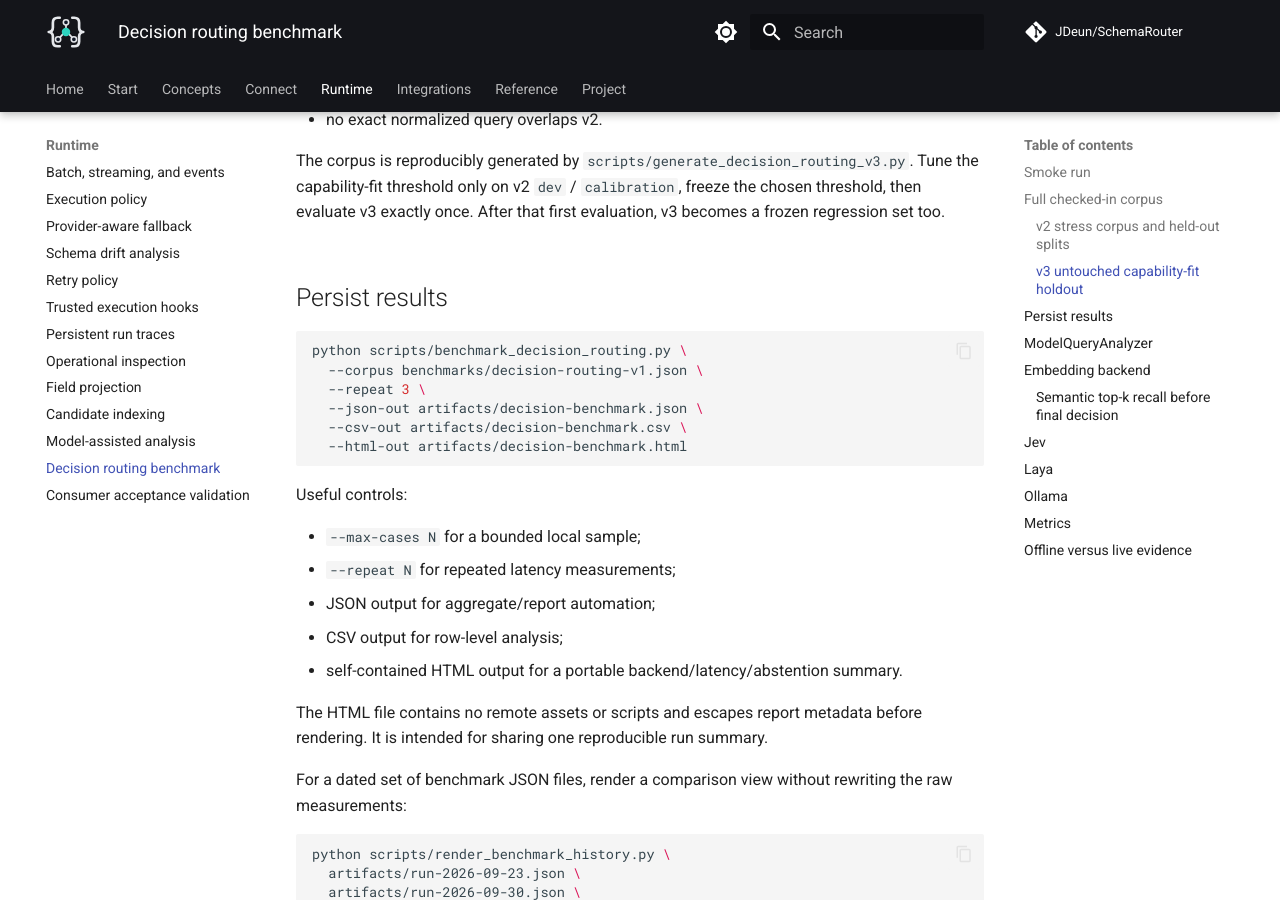
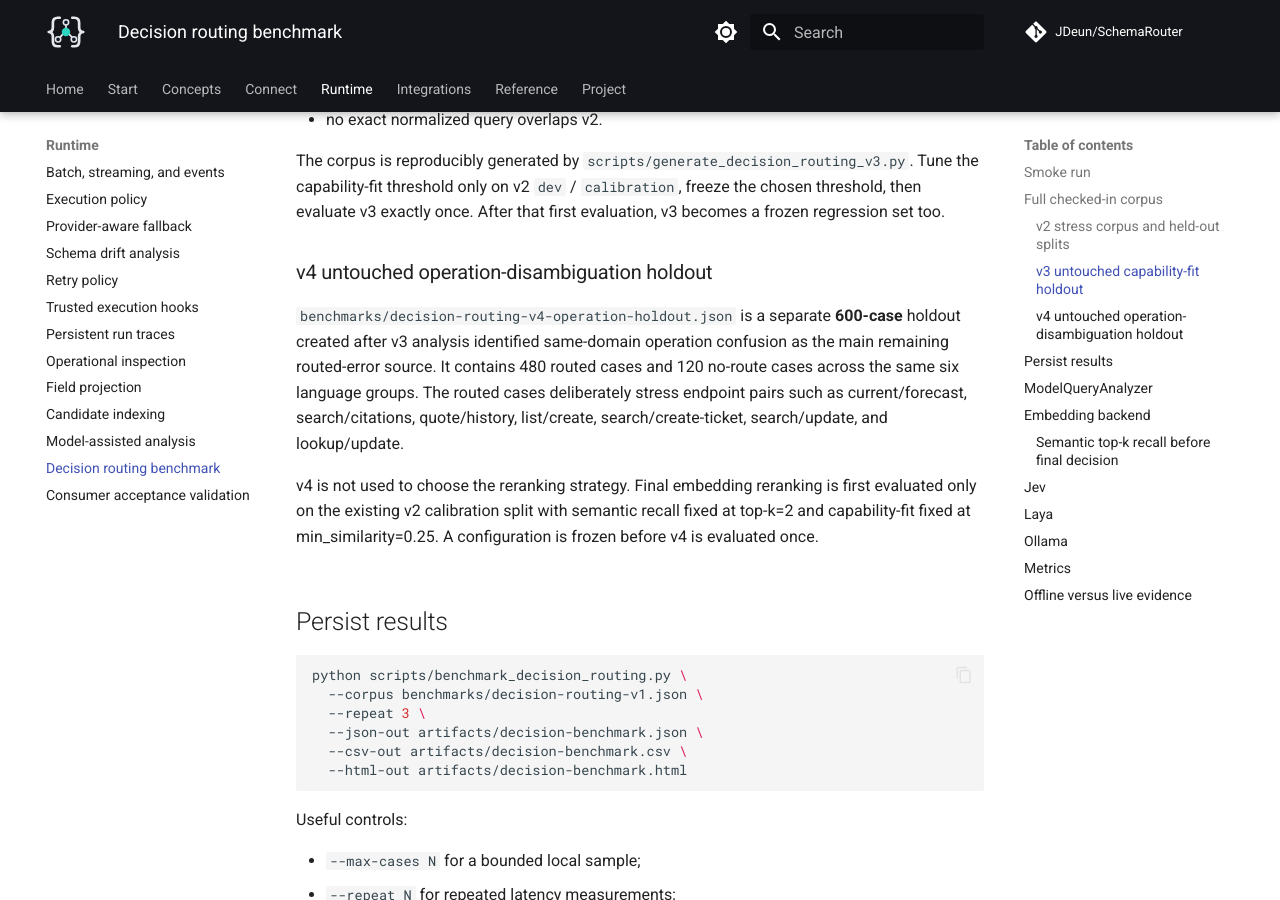
Before and after one commit to JDeun/SchemaRouter, an MkDocs documentation site: the page built from docs/guides/decision-benchmark.md, in a window 1280 px wide and 900 px high, scrolled down 1706 px. Built offline with MkDocs 1.6.1 and Material for MkDocs 9.7.7, drawn with Linux system fonts in a browser that asks for light colours; comment, search, counter and statistics services are not loaded; some of the changed text lies outside the part shown.

Commit message:
docs: define operation rerank evaluation protocol

```diff
--- a/docs/guides/decision-benchmark.md
+++ b/docs/guides/decision-benchmark.md
@@ -68,6 +68,19 @@ holdout for the capability-fit experiment:
 The corpus is reproducibly generated by `scripts/generate_decision_routing_v3.py`. Tune the
 capability-fit threshold only on v2 `dev` / `calibration`, freeze the chosen threshold, then
 evaluate v3 exactly once. After that first evaluation, v3 becomes a frozen regression set too.
+
+
+### v4 untouched operation-disambiguation holdout
+
+`benchmarks/decision-routing-v4-operation-holdout.json` is a separate **600-case** holdout created
+after v3 analysis identified same-domain operation confusion as the main remaining routed-error
+source. It contains 480 routed cases and 120 no-route cases across the same six language groups.
+The routed cases deliberately stress endpoint pairs such as current/forecast, search/citations,
+quote/history, list/create, search/create-ticket, search/update, and lookup/update.
+
+v4 is not used to choose the reranking strategy. Final embedding reranking is first evaluated only
+on the existing v2 calibration split with semantic recall fixed at top-k=2 and capability-fit fixed
+at min_similarity=0.25. A configuration is frozen before v4 is evaluated once.
 
 
 ## Persist results
@@ -141,6 +154,12 @@ benchmark contract.
 
 The threshold values are workload/model specific. Do not reuse a threshold measured for a different
 embedding model without recalibration.
+
+
+The embedding backend can also act as the final bounded endpoint reranker after semantic recall and
+capability-fit. This does not expand authority: it can choose only among the candidates already
+recalled and accepted by the local planning boundary. The operation-disambiguation experiment uses
+this existing final-decision surface before considering any new core routing primitive.
 
 ### Semantic top-k recall before final decision
 
```
